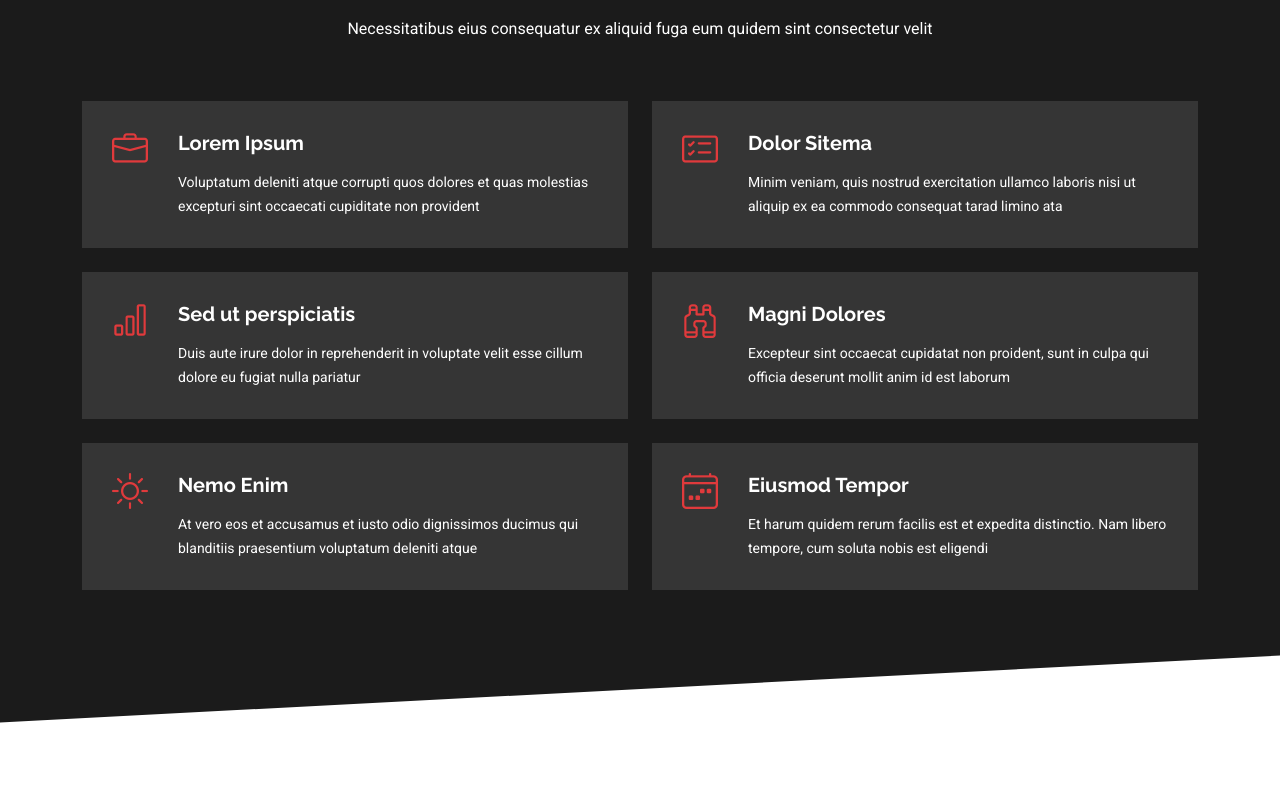
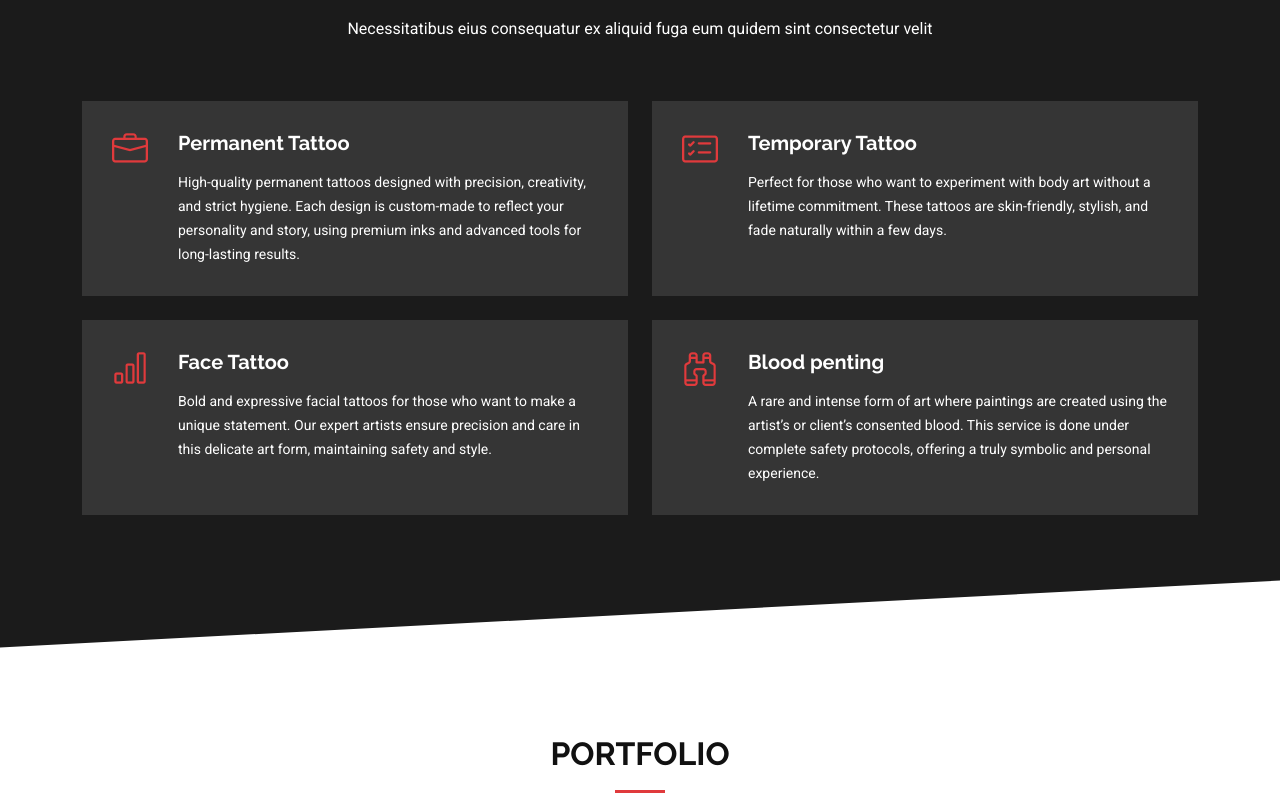
Before and after one commit to kale-avinash/3m-Tattoo-World, a plain HTML site: page index.html in a window 1280 px wide. Shown: the part 3283-4080 px from the top of the page. Drawn offline with Linux system fonts and the light colour scheme.

Commit message:
3m-Tattoo

```diff
--- a/index.html
+++ b/index.html
@@ -333,7 +333,7 @@
 
                 </ul>
                 <p>
-                  A Temporary Tattoo is a non-permanent form of body art that allows you to enjoy the look of a tattoo without the lifetime commitment. Made using skin-safe ink or stickers, these tattoos are perfect for events, festivals, photo shoots, or simply experimenting with designs before going permanent.
+                  Face tattoos are one of the most powerful forms of self-expression. They carry deep personal meaning and reflect boldness, individuality, and identity. At 3M Tattoo, we specialize in crafting face tattoos that are not only artistic but also done with the highest precision, safety, and hygiene standards.
                 </p>
               </div>
               <div class="col-lg-6 order-1 order-lg-2 text-center">
@@ -373,8 +373,8 @@
 
     </section><!-- /Tabs Section -->
 
-    <!-- Services Section -->
-    <section id="services" class="services section section-bg dark-background">
+     <!-- Services Section -->
+     <section id="services" class="services section section-bg dark-background">
 
       <!-- Section Title -->
       <div class="container section-title" data-aos="fade-up">
@@ -390,8 +390,9 @@
             <div class="service-item d-flex position-relative h-100">
               <i class="bi bi-briefcase icon flex-shrink-0"></i>
               <div>
-                <h4 class="title"><a href="service-details.html" class="stretched-link">Lorem Ipsum</a></h4>
-                <p class="description">Voluptatum deleniti atque corrupti quos dolores et quas molestias excepturi sint occaecati cupiditate non provident</p>
+                <h4 class="title"><a  class="stretched-link">
+                  Permanent Tattoo</a></h4>
+                <p class="description">High-quality permanent tattoos designed with precision, creativity, and strict hygiene. Each design is custom-made to reflect your personality and story, using premium inks and advanced tools for long-lasting results.</p>
               </div>
             </div>
           </div><!-- End Service Item -->
@@ -400,8 +401,10 @@
             <div class="service-item d-flex position-relative h-100">
               <i class="bi bi-card-checklist icon flex-shrink-0"></i>
               <div>
-                <h4 class="title"><a href="service-details.html" class="stretched-link">Dolor Sitema</a></h4>
-                <p class="description">Minim veniam, quis nostrud exercitation ullamco laboris nisi ut aliquip ex ea commodo consequat tarad limino ata</p>
+                <h4 class="title"><a  class="stretched-link">
+                  Temporary Tattoo
+                  </a></h4>
+                <p class="description">Perfect for those who want to experiment with body art without a lifetime commitment. These tattoos are skin-friendly, stylish, and fade naturally within a few days.</p>
               </div>
             </div>
           </div><!-- End Service Item -->
@@ -410,8 +413,8 @@
             <div class="service-item d-flex position-relative h-100">
               <i class="bi bi-bar-chart icon flex-shrink-0"></i>
               <div>
-                <h4 class="title"><a href="service-details.html" class="stretched-link">Sed ut perspiciatis</a></h4>
-                <p class="description">Duis aute irure dolor in reprehenderit in voluptate velit esse cillum dolore eu fugiat nulla pariatur</p>
+                <h4 class="title"><a  class="stretched-link">Face Tattoo</a></h4>
+                <p class="description">Bold and expressive facial tattoos for those who want to make a unique statement. Our expert artists ensure precision and care in this delicate art form, maintaining safety and style.</p>
               </div>
             </div>
           </div><!-- End Service Item -->
@@ -420,31 +423,16 @@
             <div class="service-item d-flex position-relative h-100">
               <i class="bi bi-binoculars icon flex-shrink-0"></i>
               <div>
-                <h4 class="title"><a href="service-details.html" class="stretched-link">Magni Dolores</a></h4>
-                <p class="description">Excepteur sint occaecat cupidatat non proident, sunt in culpa qui officia deserunt mollit anim id est laborum</p>
+                <h4 class="title"><a  class="stretched-link">
+                  Blood penting</a></h4>
+                  <p class="description">A rare and intense form of art where paintings are created using the artist’s or client’s consented blood. This service is done under complete safety protocols, offering a truly symbolic and personal experience.</p>
               </div>
             </div>
           </div><!-- End Service Item -->
 
-          <div class="col-md-6" data-aos="fade-up" data-aos-delay="500">
-            <div class="service-item d-flex position-relative h-100">
-              <i class="bi bi-brightness-high icon flex-shrink-0"></i>
-              <div>
-                <h4 class="title"><a href="service-details.html" class="stretched-link">Nemo Enim</a></h4>
-                <p class="description">At vero eos et accusamus et iusto odio dignissimos ducimus qui blanditiis praesentium voluptatum deleniti atque</p>
-              </div>
-            </div>
-          </div><!-- End Service Item -->
 
-          <div class="col-md-6" data-aos="fade-up" data-aos-delay="600">
-            <div class="service-item d-flex position-relative h-100">
-              <i class="bi bi-calendar4-week icon flex-shrink-0"></i>
-              <div>
-                <h4 class="title"><a href="service-details.html" class="stretched-link">Eiusmod Tempor</a></h4>
-                <p class="description">Et harum quidem rerum facilis est et expedita distinctio. Nam libero tempore, cum soluta nobis est eligendi</p>
-              </div>
-            </div>
-          </div><!-- End Service Item -->
+
+
 
         </div>
 
```
